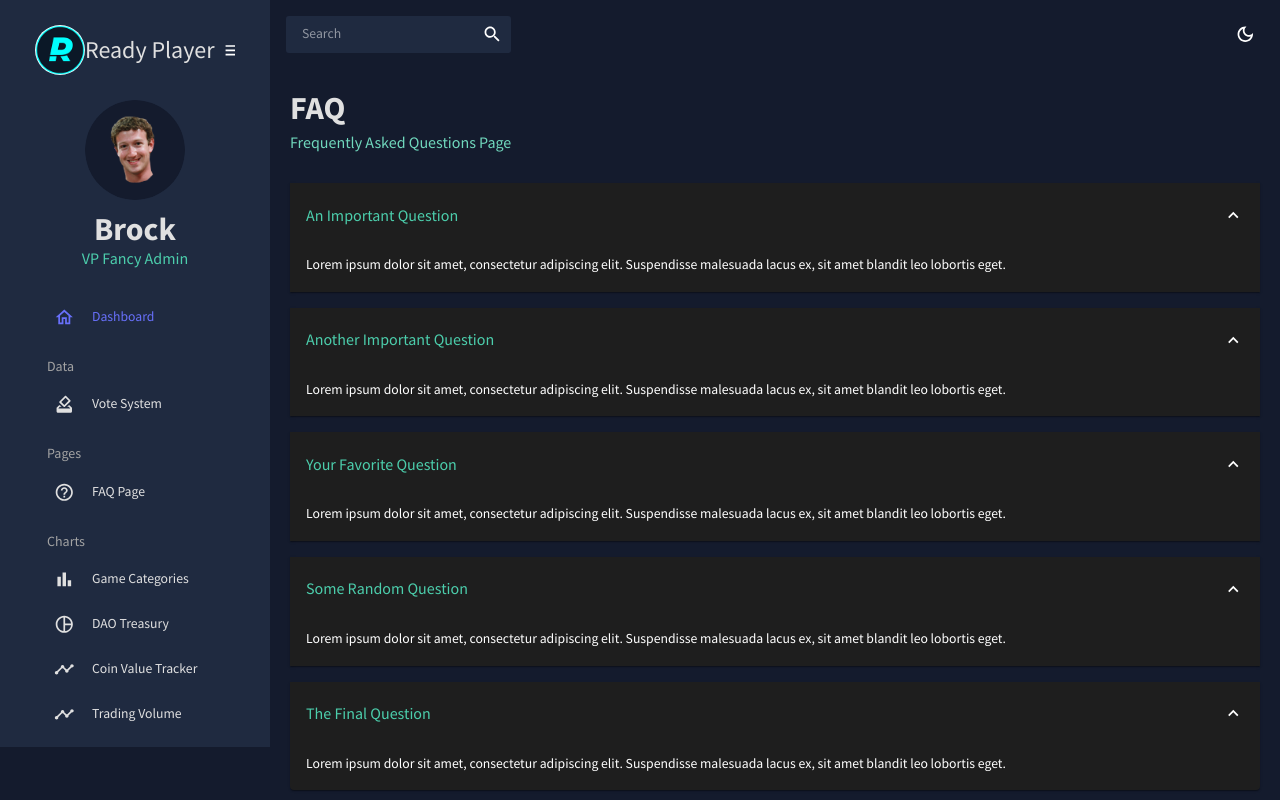
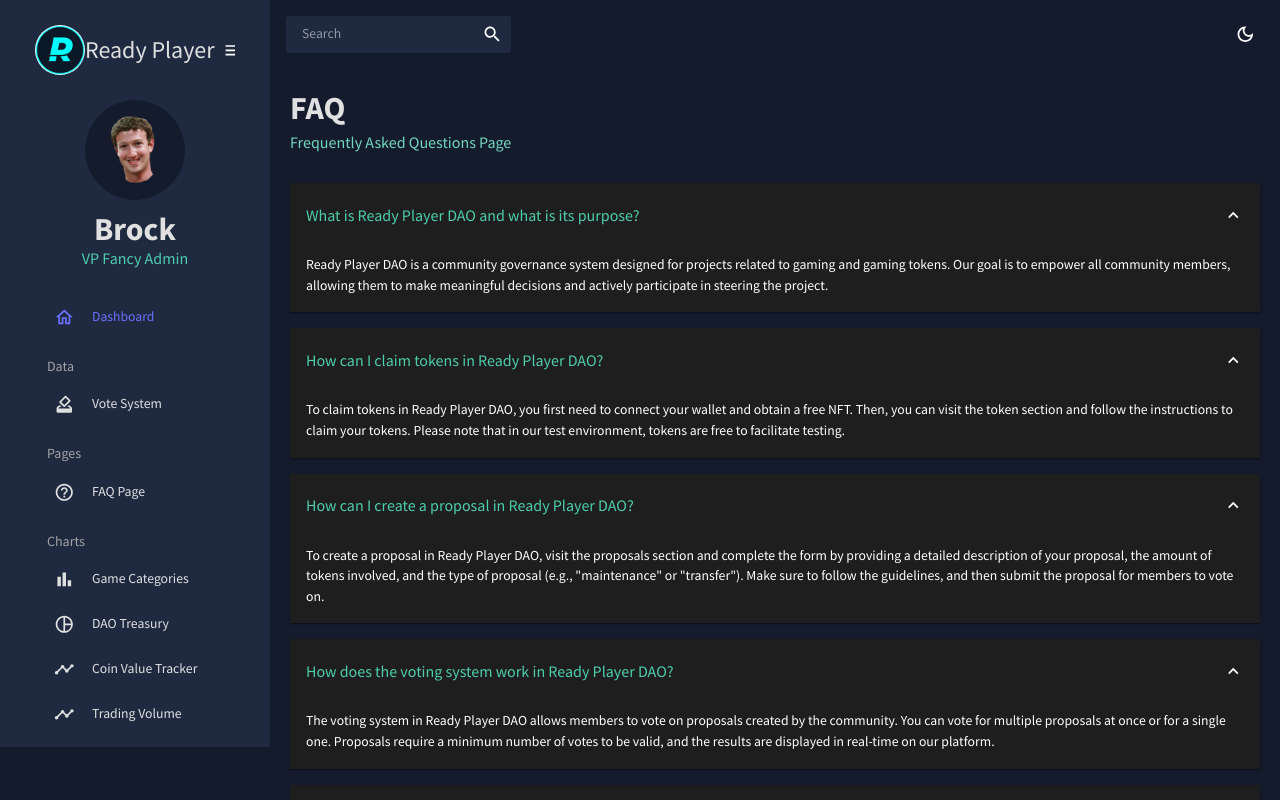
Before and after one commit to JeisonNovoa/RDP-dashboard, a React (Create React App) app: page /faq in a window 1280 px wide. Shown: the top 800 px of the page. Built offline with nearby package versions, Linux system fonts and the light colour scheme; no server answers; what @thirdweb-dev/react, @thirdweb-dev/sdk would draw is missing.

Commit message:
adding FAQ

```diff
--- a/src/scenes/faq/index.jsx
+++ b/src/scenes/faq/index.jsx
@@ -17,65 +17,81 @@ const FAQ = () => {
       <Accordion defaultExpanded>
         <AccordionSummary expandIcon={<ExpandMoreIcon />}>
           <Typography color={colors.greenAccent[500]} variant="h5">
-            An Important Question
+            What is Ready Player DAO and what is its purpose?
           </Typography>
         </AccordionSummary>
         <AccordionDetails>
           <Typography>
-            Lorem ipsum dolor sit amet, consectetur adipiscing elit. Suspendisse
-            malesuada lacus ex, sit amet blandit leo lobortis eget.
+            Ready Player DAO is a community governance system designed for
+            projects related to gaming and gaming tokens. Our goal is to empower
+            all community members, allowing them to make meaningful decisions
+            and actively participate in steering the project.
           </Typography>
         </AccordionDetails>
       </Accordion>
       <Accordion defaultExpanded>
         <AccordionSummary expandIcon={<ExpandMoreIcon />}>
           <Typography color={colors.greenAccent[500]} variant="h5">
-            Another Important Question
+            How can I claim tokens in Ready Player DAO?
           </Typography>
         </AccordionSummary>
         <AccordionDetails>
           <Typography>
-            Lorem ipsum dolor sit amet, consectetur adipiscing elit. Suspendisse
-            malesuada lacus ex, sit amet blandit leo lobortis eget.
+            To claim tokens in Ready Player DAO, you first need to connect your
+            wallet and obtain a free NFT. Then, you can visit the token section
+            and follow the instructions to claim your tokens. Please note that
+            in our test environment, tokens are free to facilitate testing.
           </Typography>
         </AccordionDetails>
       </Accordion>
       <Accordion defaultExpanded>
         <AccordionSummary expandIcon={<ExpandMoreIcon />}>
           <Typography color={colors.greenAccent[500]} variant="h5">
-            Your Favorite Question
+            How can I create a proposal in Ready Player DAO?
           </Typography>
         </AccordionSummary>
         <AccordionDetails>
           <Typography>
-            Lorem ipsum dolor sit amet, consectetur adipiscing elit. Suspendisse
-            malesuada lacus ex, sit amet blandit leo lobortis eget.
+            To create a proposal in Ready Player DAO, visit the proposals
+            section and complete the form by providing a detailed description of
+            your proposal, the amount of tokens involved, and the type of
+            proposal (e.g., "maintenance" or "transfer"). Make sure to follow
+            the guidelines, and then submit the proposal for members to vote on.
           </Typography>
         </AccordionDetails>
       </Accordion>
       <Accordion defaultExpanded>
         <AccordionSummary expandIcon={<ExpandMoreIcon />}>
           <Typography color={colors.greenAccent[500]} variant="h5">
-            Some Random Question
+            How does the voting system work in Ready Player DAO?
           </Typography>
         </AccordionSummary>
         <AccordionDetails>
           <Typography>
-            Lorem ipsum dolor sit amet, consectetur adipiscing elit. Suspendisse
-            malesuada lacus ex, sit amet blandit leo lobortis eget.
+            The voting system in Ready Player DAO allows members to vote on
+            proposals created by the community. You can vote for multiple
+            proposals at once or for a single one. Proposals require a minimum
+            number of votes to be valid, and the results are displayed in
+            real-time on our platform.
           </Typography>
         </AccordionDetails>
       </Accordion>
       <Accordion defaultExpanded>
         <AccordionSummary expandIcon={<ExpandMoreIcon />}>
           <Typography color={colors.greenAccent[500]} variant="h5">
-            The Final Question
+            How can I suggest changes or improvements to Ready Player DAO?
           </Typography>
         </AccordionSummary>
         <AccordionDetails>
           <Typography>
-            Lorem ipsum dolor sit amet, consectetur adipiscing elit. Suspendisse
-            malesuada lacus ex, sit amet blandit leo lobortis eget.
+            We are open to suggestions and contributions from the community. If
+            you have ideas for changes or improvements to Ready Player DAO, you
+            can propose them on our governance platform. To do so, simply log in
+            to your account, go to the "Proposals" section, and follow the
+            instructions to create a new proposal. Once the proposal is reviewed
+            and approved by the community, we will work on its implementation.
+            Your active participation is essential to growing our platform and
+            enhancing the experience for all members.
           </Typography>
         </AccordionDetails>
       </Accordion>
```
